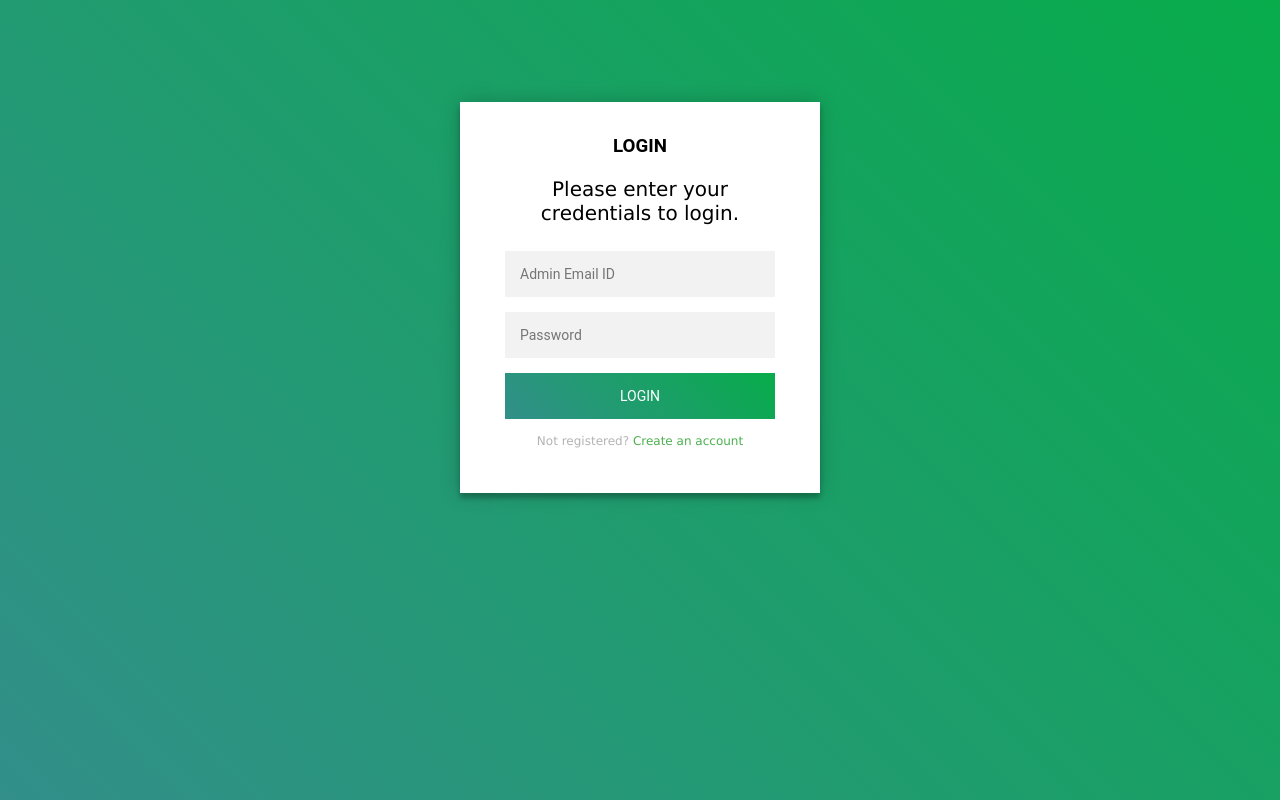
After one commit to 867477075/Hospital, a Flask app: page /doctor_module/login in a window 1280 px wide. The commit adds this page. Run offline with Flask 2, Linux system fonts and the light colour scheme.

Commit message:
changes done 2

```diff
--- /dev/null
+++ b/doctor_module/Doctor_Module.py
@@ -0,0 +1,50 @@
+from flask import Flask,Blueprint,render_template,request,Response
+from dal.dbconnhelper import get_db_connection
+from dal.dml import insert_data,authenticate,get_data
+import json
+
+doctor_object = Blueprint("doctor_object",__name__,url_prefix="/doctor_module")
+
+
+@doctor_object.route('/login')
+def doctor_login():
+
+    return render_template("Doctor_login.html")
+
+@doctor_object.route('/registration_form')
+def register_doctor():
+
+    return render_template("doctor_registration.html")
+
+@doctor_object.route("/insert_data",methods=["POST"])
+def push_data_into_db():
+    request_data = request.form
+    breakpoint()
+    data_column = [x for x in request_data if x != "psw"]
+    data_value = [y for x,y in request_data.items() if x != "psw" ]
+    result = insert_data("doctor_table", data_column, data_value)
+    if result == 1:
+        response_obj = {
+            "massage": "Your request for an appointment added successfully"
+        }
+        return Response(json.dumps(response_obj))
+    else:
+        response_obj = {
+            "massage": "There was problem in request Please wait and try later"
+        }
+        return Response(json.dumps(response_obj))
+
+
+@doctor_object.route("/doctor_login", methods=["POST"]) # url binding
+def doctor_login_done():
+    request_data = request.form
+
+    result = authenticate("doctor_table",request_data.get("username"), request_data.get("password"))
+
+    if result == 1:
+        result = get_data()
+        return render_template("AdminProfile.html",data=result)
+    else:
+        response_obj = {
+            "message": "Login Not Successfully"}
+        return Response(json.dumps(response_obj))
--- /dev/null
+++ b/doctor_module/static/style.css
@@ -0,0 +1,191 @@
+body {
+  background-color: Orange;
+}
+
+h1.heading1 {
+  color: white;
+  text-align: center;
+}
+h1 {
+  color: green;
+  text-align: center;
+}
+a.ancher1 {
+    color: black;
+    text-align: right;
+    font-size: large;
+    font: icon;
+    float : right;
+}
+
+p {
+  font-family: verdana;
+  font-size: 20px;
+}
+
+body.adminbody {
+  background-color: #328f8a;
+  background-image: linear-gradient(45deg,#328f8a,#08ac4b);
+  font-family: "Roboto", sans-serif;
+  -webkit-font-smoothing: antialiased;
+  -moz-osx-font-smoothing: grayscale;
+}
+header a img{
+  width: 134px;
+margin-top: 4px;
+}
+body.homebody{
+background-color: #328f8a;
+}
+
+header .header{
+  background-color: #fff;
+  height: 45px;
+}
+header a img{
+  width: 134px;
+margin-top: 4px;
+}
+.login-page {
+  width: 360px;
+  padding: 8% 0 0;
+  margin: auto;
+}
+.login-page .form .login{
+  margin-top: -31px;
+margin-bottom: 26px;
+}
+.form {
+  position: relative;
+  z-index: 1;
+  background: #FFFFFF;
+  max-width: 360px;
+  margin: 0 auto 100px;
+  padding: 45px;
+  text-align: center;
+  box-shadow: 0 0 20px 0 rgba(0, 0, 0, 0.2), 0 5px 5px 0 rgba(0, 0, 0, 0.24);
+}
+.form input {
+  font-family: "Roboto", sans-serif;
+  outline: 0;
+  background: #f2f2f2;
+  width: 100%;
+  border: 0;
+  margin: 0 0 15px;
+  padding: 15px;
+  box-sizing: border-box;
+  font-size: 14px;
+}
+.form button {
+  font-family: "Roboto", sans-serif;
+  text-transform: uppercase;
+  outline: 0;
+  background-color: #328f8a;
+  background-image: linear-gradient(45deg,#328f8a,#08ac4b);
+  width: 100%;
+  border: 0;
+  padding: 15px;
+  color: #FFFFFF;
+  font-size: 14px;
+  -webkit-transition: all 0.3 ease;
+  transition: all 0.3 ease;
+  cursor: pointer;
+}
+.form .message {
+  margin: 15px 0 0;
+  color: #b3b3b3;
+  font-size: 12px;
+}
+.form .message a {
+  color: #4CAF50;
+  text-decoration: none;
+}
+
+.container {
+  position: relative;
+  z-index: 1;
+  max-width: 300px;
+  margin: 0 auto;
+}
+
+body {
+  background-color: #328f8a;
+  background-image: linear-gradient(45deg,#328f8a,#08ac4b);
+  font-family: "Roboto", sans-serif;
+  -webkit-font-smoothing: antialiased;
+  -moz-osx-font-smoothing: grayscale;
+}
+
+
+body, html {
+  height: 100%;
+  margin: 0;
+  font-family: Arial, Helvetica, sans-serif;
+}
+
+.hero-image {
+  background-image: linear-gradient(rgba(0, 0, 0, 0.5), rgba(0, 0, 0, 0.5)), url("image2.jpg");
+  height: 50%;
+  background-position: center;
+  background-repeat: no-repeat;
+  background-size: cover;
+  position: relative;
+}
+
+.hero-text {
+  text-align: center;
+  position: absolute;
+  top: 50%;
+  left: 50%;
+  transform: translate(-50%, -50%);
+  color: white;
+}
+
+.hero-text button {
+  border: none;
+  outline: 0;
+  display: inline-block;
+  padding: 10px 25px;
+  color: black;
+  background-color: #ddd;
+  text-align: center;
+  cursor: pointer;
+}
+
+.hero-text button:hover {
+  background-color: #555;
+  color: white;
+}
+
+
+.my_nav_bar
+{
+    position:sticky;
+    top:0;
+    z-index:99999
+}
+ul {
+  list-style-type: none;
+  margin: 0;
+  padding: 0;
+  overflow: hidden;
+  background-color: #333;
+}
+
+li {
+  float: right;
+}
+
+li a {
+  display: block;
+  color: white;
+  text-align: center;
+  padding: 14px 16px;
+  text-decoration: none;
+  float :right;
+}
+
+li a:hover {
+  background-color: #111;
+  float :right;
+}
--- a/main.py
+++ b/main.py
@@ -1,9 +1,13 @@
 import json
-from dal.dml import authenticate,insert_data
+from dal.dml import authenticate,insert_data,get_data
 from flask import Flask ,render_template,request,Response
+from Appointment.appointment_module import blue_print
+from doctor_module.Doctor_Module import doctor_object
 
 app = Flask(__name__) # Flask Entry point
 
+app.register_blueprint(blue_print)
+app.register_blueprint(doctor_object)
 
 @app.route('/ganesh')
 def shree_ganesh():
@@ -29,9 +33,8 @@ def login_done():
     result = authenticate(request_data.get("username"), request_data.get("password"))
 
     if result == 1:
-        response_obj = {
-        "message": "Login Successfully"}
-        return Response(json.dumps(response_obj))
+        result = get_data()
+        return render_template("AdminProfile.html",data=result)
     else:
         response_obj = {
             "message": "Login Not Successfully"}
--- /dev/null
+++ b/templates/Doctor_login.html
@@ -0,0 +1,27 @@
+<!DOCTYPE html>
+<html>
+<head>
+<link rel="stylesheet" href="static\style.css">
+<title> Doctor Login Page </title>
+</head>
+
+  <body class="adminbody">
+    <div class="login-page">
+      <div class="form">
+        <div class="login">
+          <div class="login-header">
+            <h3>LOGIN</h3>
+            <p>Please enter your credentials to login.</p>
+          </div>
+        </div>
+        <form action="{{ url_for('doctor_object.doctor_login_done')}}" class="login-form" method="post">
+          <input type="text" placeholder="Admin Email ID" name="username"/>
+          <input type="password" placeholder="Password" name="password"/>
+          <button type="submit" value="submit">login</button>
+          <p class="message">Not registered? <a href="{{ url_for( 'doctor_object.register_doctor' ) }}">Create an account</a></p>
+        </form>
+      </div>
+    </div>
+</body>
+
+</html>
```
Also changed, not shown: Appointment/appointment_module.py (added, +45 -0 lines), dal/dml.py (+14 -5 lines), templates/AdminProfile.html (added, +27 -0 lines), templates/Admin_registration.html (+0 -10 lines), templates/Home.html (+9 -3 lines), templates/appointment_form.html (added, +39 -0 lines), templates/doctor_registration.html (added, +109 -0 lines), doctor_module/static/blur-hospital.jpg (added), doctor_module/static/image2.jpg (added), doctor_module/static/img_woods_wide.jpg (added).
